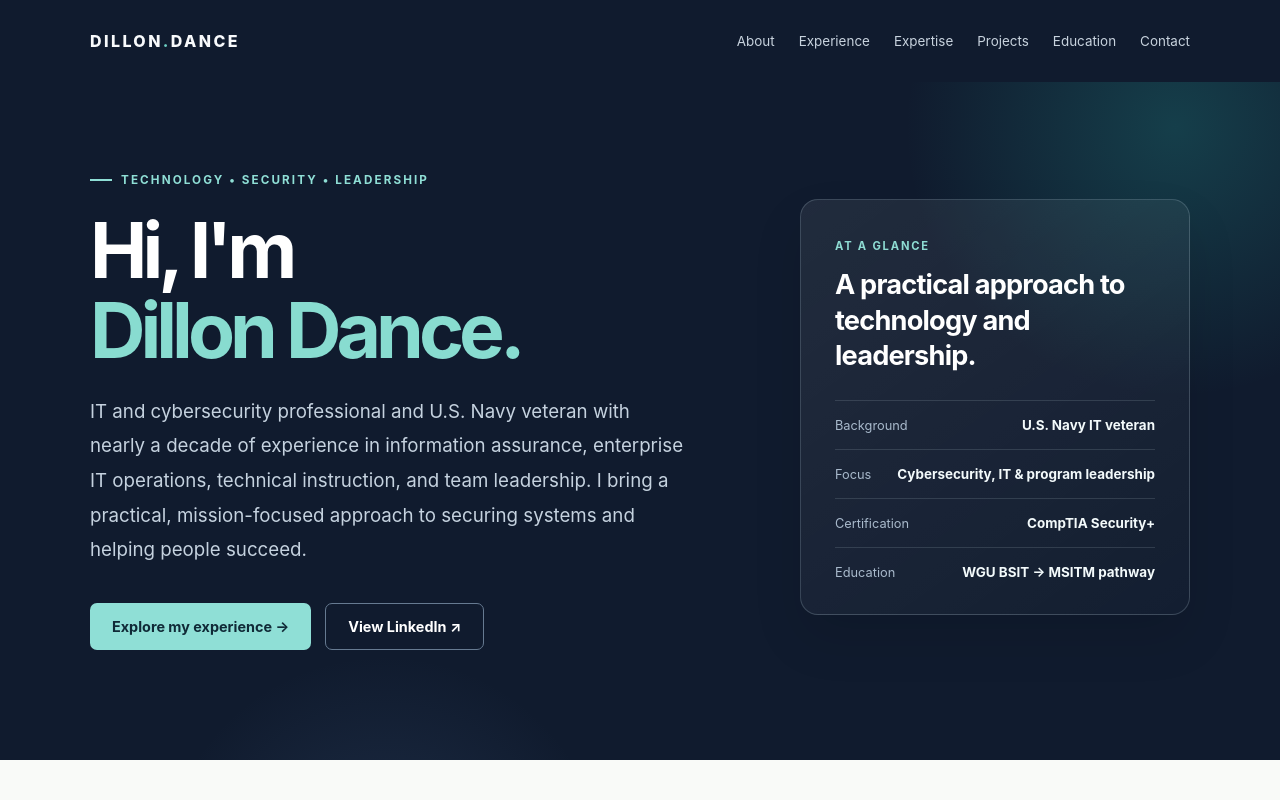
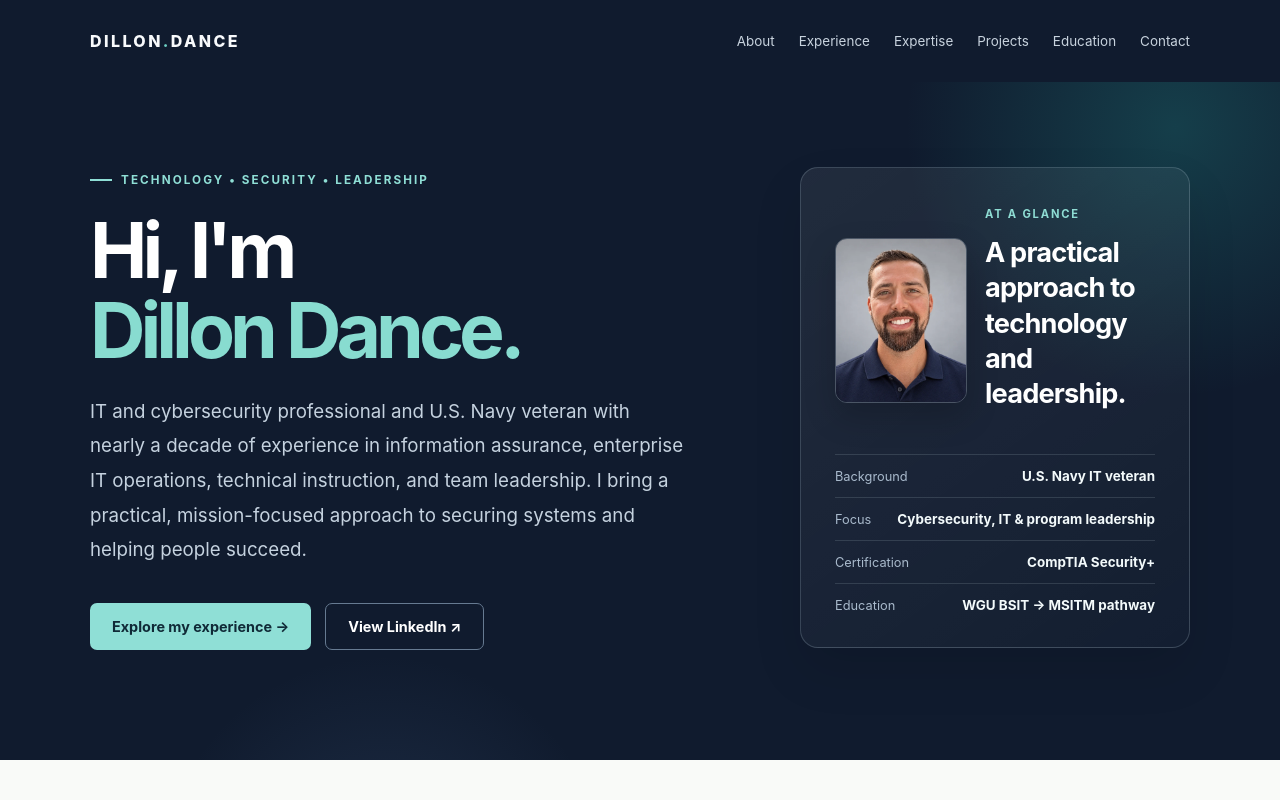
Before and after one commit to dillondance/dillondance.github.io, a plain HTML site: page index.html in a window 1280 px wide. Shown: the top 800 px of the page. Drawn offline with Linux system fonts and the light colour scheme.

Commit message:
Add files via upload

```diff
--- a/index.html
+++ b/index.html
@@ -48,6 +48,12 @@
     .button-outline { border: 1px solid #667a91; color: #fff; }
     .button-outline:hover { background: rgba(255,255,255,.08); }
     .profile-panel { padding: 34px; border: 1px solid rgba(180,206,220,.22); background: linear-gradient(145deg,rgba(255,255,255,.075),rgba(255,255,255,.015)); border-radius: 18px; box-shadow: 0 24px 50px rgba(0,0,0,.10); }
+    /* Version 2.5: compact headshot, keeping the original at-a-glance panel. */
+    .profile-top { display: grid; grid-template-columns: 132px minmax(0, 1fr); align-items: center; column-gap: 18px; margin-bottom: 15px; }
+    .profile-headshot { display: block; width: 132px; aspect-ratio: 4 / 5; height: auto; border-radius: 12px; object-fit: cover; object-position: center center; border: 1px solid rgba(220,235,241,.24); box-shadow: 0 14px 32px rgba(0,0,0,.18); }
+    .profile-intro h2 { font-size: clamp(1.03rem, 1.7vw, 1.27rem); line-height: 1.43; margin: 12px 0 0; }
+    .profile-panel .info-line { padding: 13px 0; }
+    @media (max-width: 410px) { .profile-top { grid-template-columns: 108px minmax(0,1fr); gap: 13px; } .profile-headshot { width: 108px; } .profile-intro h2 { font-size: 1.05rem; } }
     .panel-overline { color: #8edcd3; font-weight: 750; text-transform: uppercase; letter-spacing: .16em; font-size: .7rem; }
     .profile-panel h2 { margin: 13px 0 27px; font-size: 1.7rem; line-height: 1.3; letter-spacing: -.03em; font-weight: 650; }
     .info-line { border-top: 1px solid rgba(200,220,229,.15); padding: 16px 0; display: flex; justify-content: space-between; gap: 16px; align-items: baseline; }
@@ -124,9 +130,14 @@
             <a class="button button-outline" href="https://www.linkedin.com/in/dillondance/" target="_blank" rel="noopener noreferrer">View LinkedIn ↗</a>
           </div>
         </div>
-        <aside class="profile-panel" aria-label="Professional background at a glance">
-          <span class="panel-overline">At a glance</span>
-          <h2>A practical approach to technology and leadership.</h2>
+        <aside class="profile-panel" aria-label="Portrait and professional background at a glance">
+          <div class="profile-top">
+            <img class="profile-headshot" src="images/dillon-headshot.webp" width="800" height="1000" alt="Professional headshot of Dillon Dance" decoding="async" fetchpriority="high">
+            <div class="profile-intro">
+              <span class="panel-overline">At a glance</span>
+              <h2>A practical approach to technology and leadership.</h2>
+            </div>
+          </div>
           <div class="info-line"><span>Background</span><span>U.S. Navy IT veteran</span></div>
           <div class="info-line"><span>Focus</span><span>Cybersecurity, IT &amp; program leadership</span></div>
           <div class="info-line"><span>Certification</span><span>CompTIA Security+</span></div>
```
Also changed, not shown: images/dillon-headshot.webp (added).
